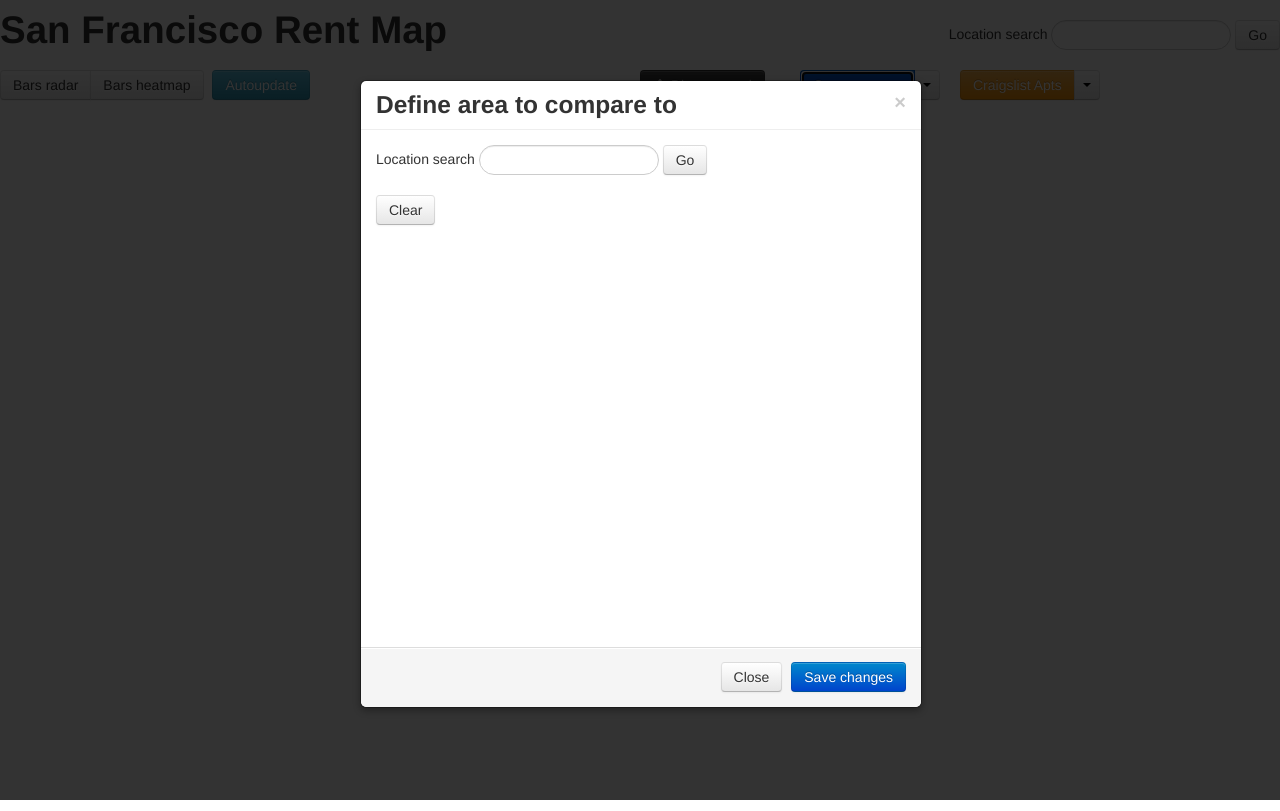
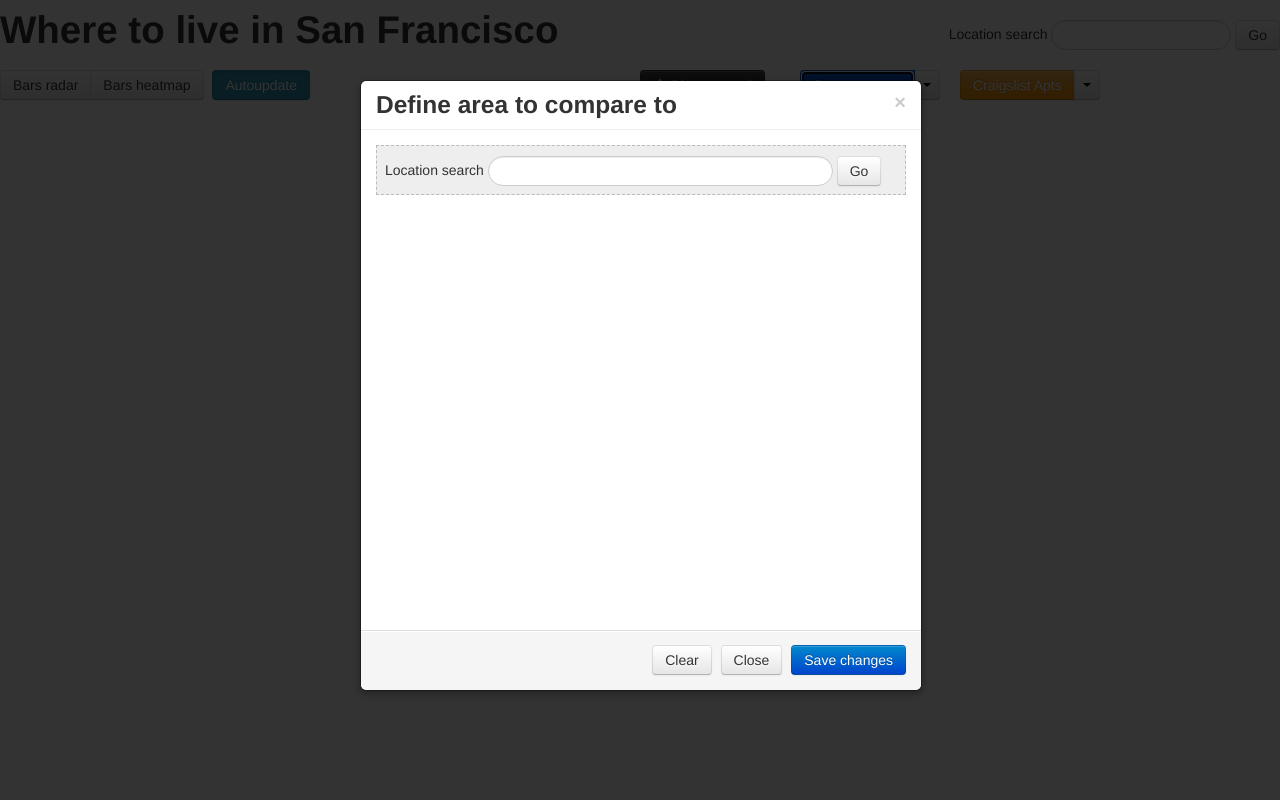
Before and after one commit to oavdeev/sfrentmap, a plain HTML site: page index.html in a window 1280 px wide. Both pictures are taken after a click on the button "Compare map". Drawn offline with Linux system fonts and the light colour scheme; some packages are replaced by stand-ins of ours.

Commit message:
few css tweaks

```diff
--- a/index.html
+++ b/index.html
@@ -1,7 +1,7 @@
 <!DOCTYPE html>
 <html>
   <head>
-    <title>SF Rent mapping</title>
+    <title>Where to live in San Francisco</title>
     <meta name="viewport" content="width=device-width, initial-scale=1.0">
     <!-- Bootstrap -->
     <link href="static/css/bootstrap.min.css" rel="stylesheet" media="screen">
@@ -32,6 +32,16 @@
 
       .inline-label {
         line-height: 30px;
+      }
+
+      #area-location.input-medium.search-query {
+          width: 315px;
+      }
+
+      #area-modal form.form-search {
+          padding: 10px 7px 8px 8px;
+          background-color: rgb(238, 238, 238);
+          border: 1px dashed rgb(187, 187, 187);
       }
     </style>
   </head>
@@ -205,13 +215,6 @@ $(document).ready(function() {
 
     map = new google.maps.Map(document.getElementById("map-canvas"), mapOptions);
 
-    var myLatlng = new google.maps.LatLng(-25.363882,131.044922);
-    var marker = new google.maps.Marker({
-        position: myLatlng,
-        map: map,
-        title:"Hello World!"
-    });
-
     google.maps.event.addListener(map, 'center_changed', function() {
         $('#center-coordinates').text(map.getCenter());
     });
@@ -335,7 +338,7 @@ function update_compare_poly(polypoints) {
 </script>
     <div class="row">
         <div class="span8">
-            <h1>San Francisco Rent Map</h1>
+            <h1>Where to live in San Francisco</h1>
             <h6><span class="hide">Map Center:<span id="center-coordinates"></span></span></h6>
         </div>
         <div style="float:right;">
@@ -354,7 +357,7 @@ function update_compare_poly(polypoints) {
             </div>
 
             <div class="btn-group" data-toggle="buttons-checkbox">
-            <button class="btn btn-info" type="button" id="autoupdate">Autoupdate</button>
+            <button class="btn btn-info active" type="button" id="autoupdate">Autoupdate</button>
             </div>
         </div>
 
@@ -402,10 +405,10 @@ function update_compare_poly(polypoints) {
                 <input type="text" class="input-medium search-query" id="area-location">
                 <button type="submit" class="btn" id="area-search-btn">Go</button>
             </form>
-            <button type="button" class="btn" id="area-clear-btn">Clear</button>
             <div id="area-map-canvas"></div>
         </div>
         <div class="modal-footer">
+            <button type="button" class="btn" id="area-clear-btn">Clear</button>
             <a href="#" class="btn" id="area-cancel-btn">Close</a>
             <a href="#" class="btn btn-primary" id="area-save-btn">Save changes</a>
         </div>
```
